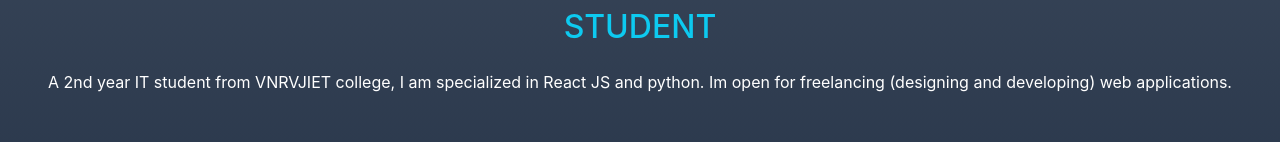
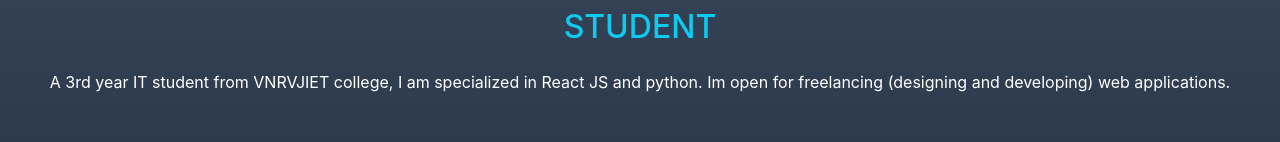
Before and after one commit to omprakashbadhavath/portfolio, a React (Create React App) app: page /home in a window 1280 px wide. Shown: the part 411-553 px from the top of the page. Built offline with nearby package versions, Linux system fonts and the light colour scheme.

Commit message:
commited

```diff
--- a/src/components/home/Home.js
+++ b/src/components/home/Home.js
@@ -18,7 +18,7 @@ import "./Home.css"
           STUDENT
         </h2>
         <p className="mt-4 text-white">
-          A 2nd year IT student from VNRVJIET college, I am specialized in React
+          A 3rd year IT student from VNRVJIET college, I am specialized in React
           JS and python. Im open for freelancing (designing and developing) web
           applications.
         </p>
```
